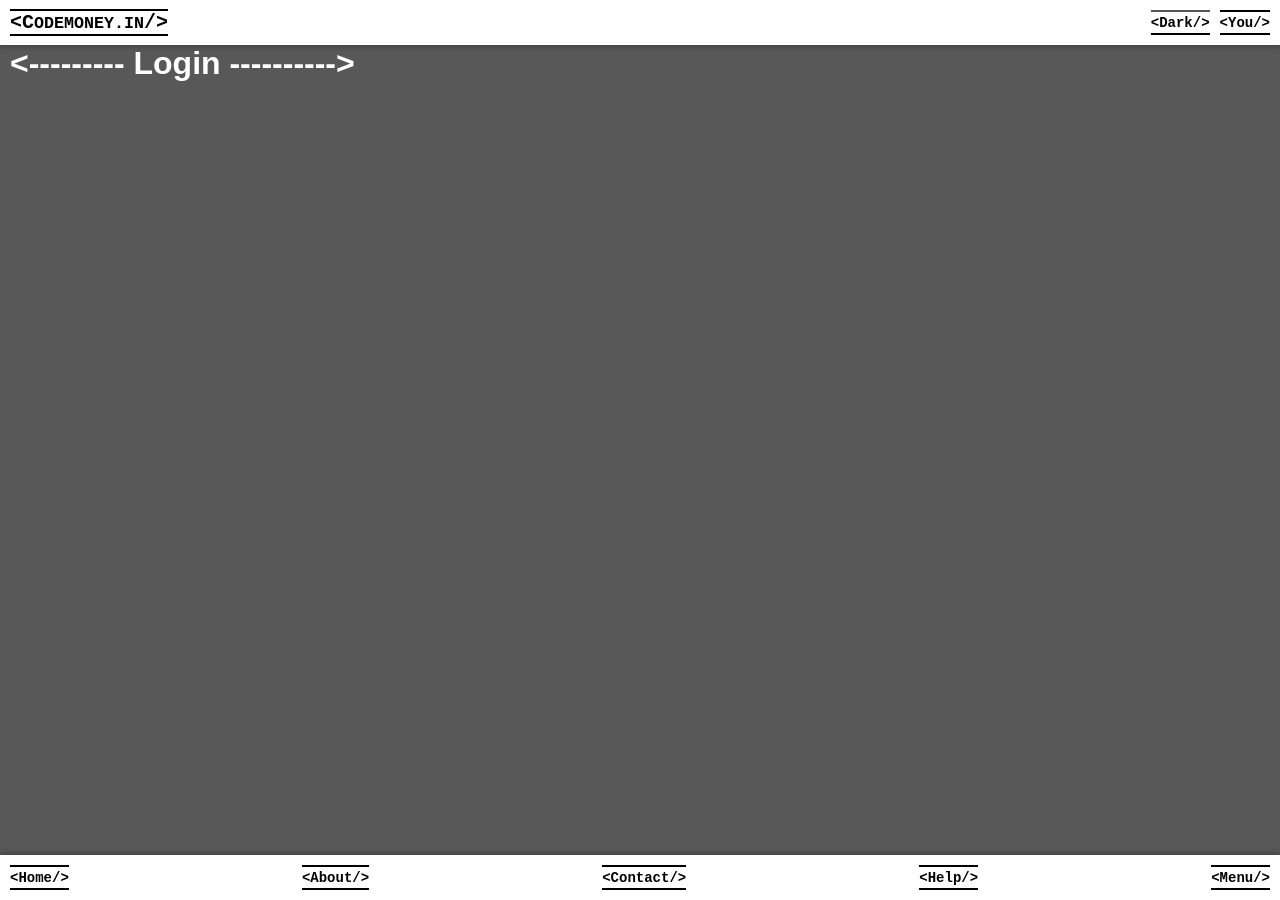
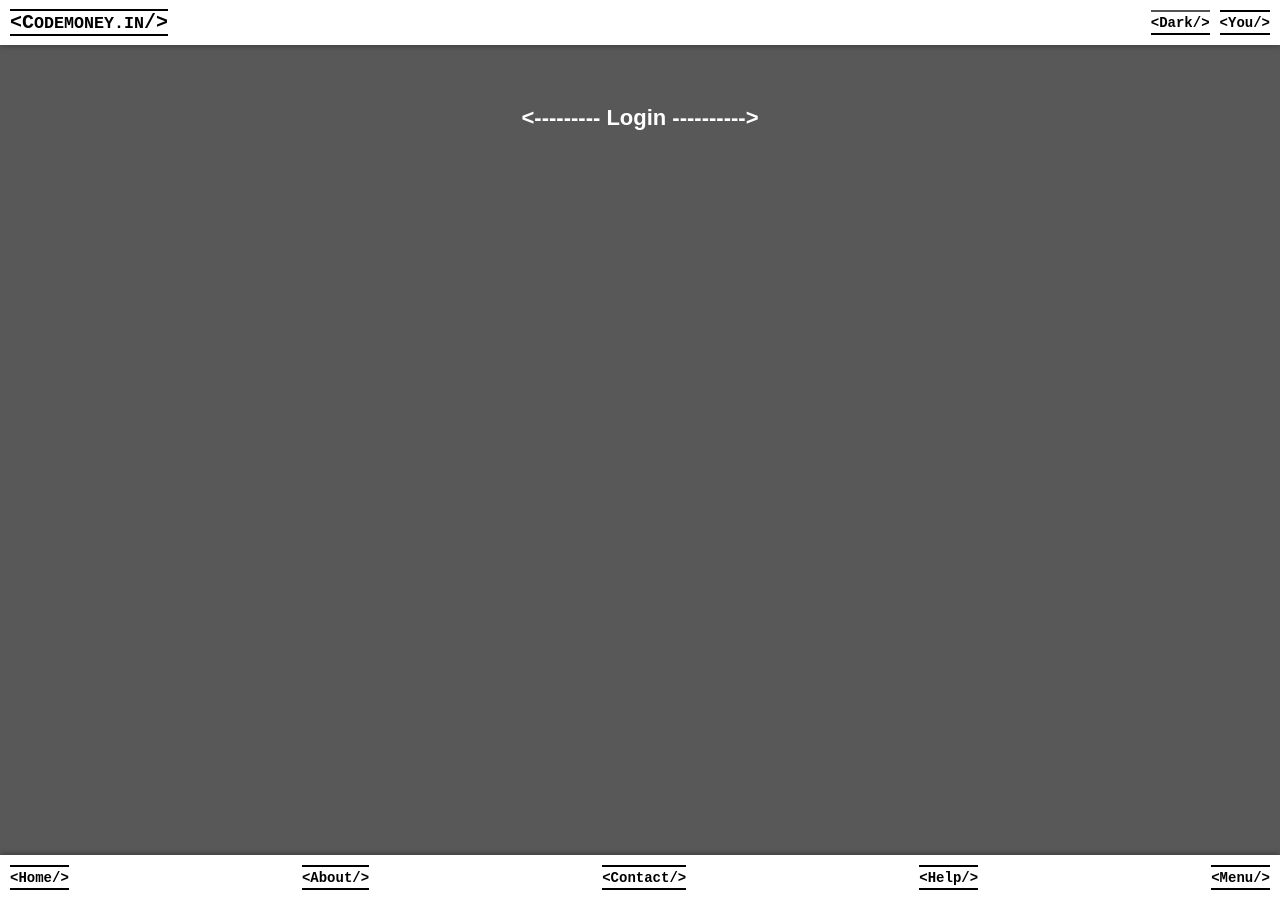
Before and after one commit to naahchi/testing, a Jekyll site: the page built from login/index.html, in a window 1280 px wide and 900 px high. Built offline with Jekyll 4.4.1, drawn with Linux system fonts in a browser that asks for light colours.

Commit message:
Update style.css

```diff
--- a/css/style.css
+++ b/css/style.css
@@ -1,6 +1,11 @@
 *{margin: 0;padding: 0;box-sizing: border-box;user-select: none;font-family: Arial, Helvetica, sans-serif;-webkit-tap-highlight-color: transparent;}
 .blank{
     height: 45px;
+}
+h1{
+    font-size: 22px;
+    text-align: center;
+    padding: 10px;
 }
 h2{
     text-align: center;
@@ -69,7 +74,7 @@ h2{
 }
 main{
     min-height: 100dvh;
-    padding: 0 10px;
+    padding: 50px 10px;
 }
 footer{
     text-align: center;
```
